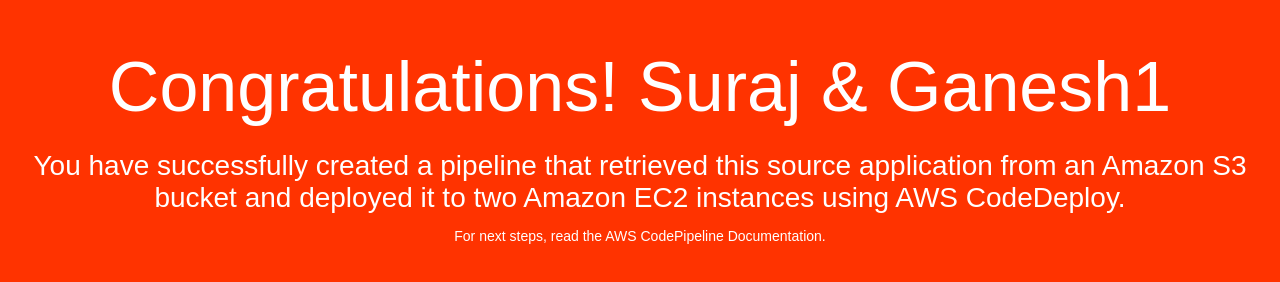
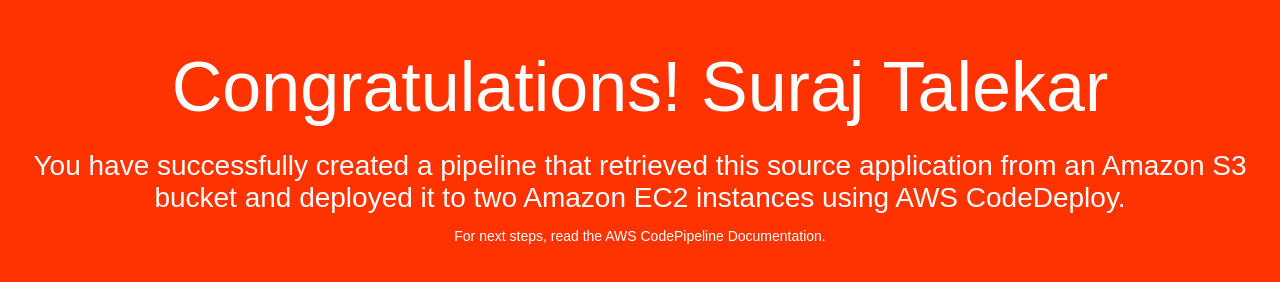
Before and after one commit to legend6664/cicd, a plain HTML site: page index.html in a window 1280 px wide. Drawn offline with Linux system fonts and the light colour scheme.

Commit message:
Update index.html

```diff
--- a/index.html
+++ b/index.html
@@ -26,7 +26,7 @@
 </head>
 <body>
   <div align="center">
-    <h1>Congratulations! Suraj & Ganesh1</h1>
+    <h1>Congratulations! Suraj Talekar</h1>
     <h2>You have successfully created a pipeline that retrieved this source application from an Amazon S3 bucket and deployed it
 	to two Amazon EC2 instances using AWS CodeDeploy.</h2>
     <p>For next steps, read the AWS CodePipeline Documentation.</p>
```
